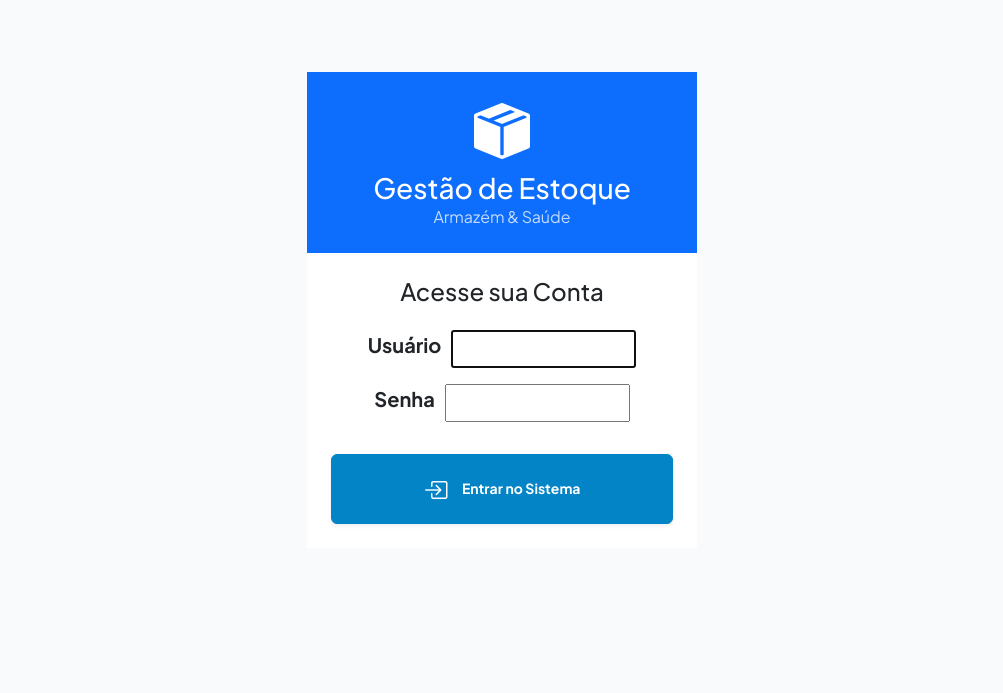
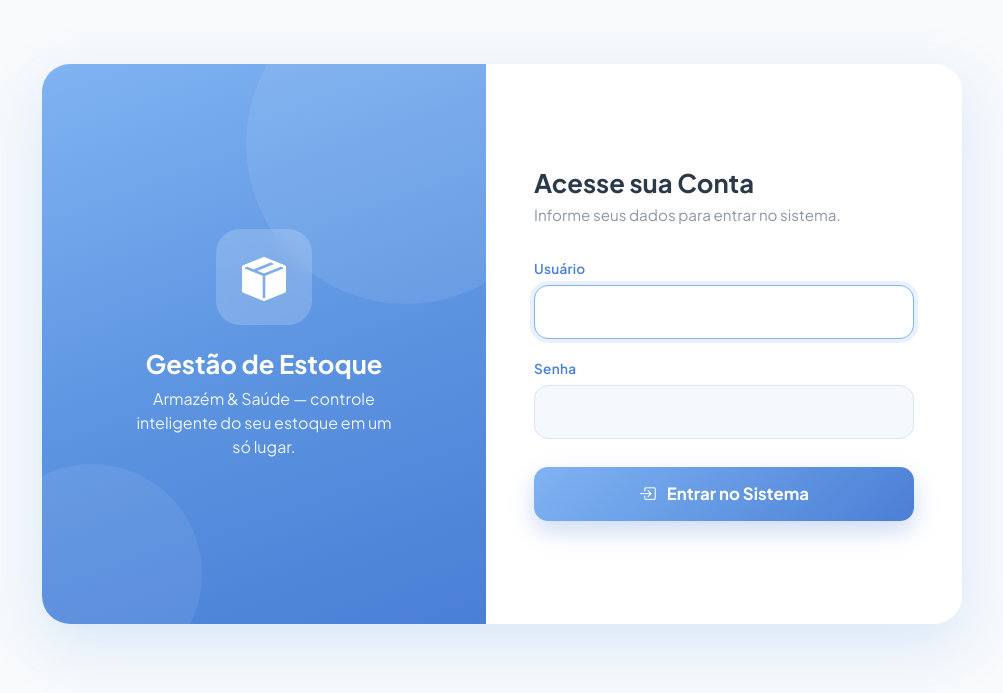
Before and after one commit to JuanVitorio/gerencia_armazem_saude, a Django app: page /login/ in a window 1280 px wide. Shown: the top 693 px of the page, without its empty margins (138-1141 px from the left). Run offline with Django 5.2, Linux system fonts and the light colour scheme.

Commit message:
style: mudança na tela de login

```diff
--- a/templates/registration/login.html
+++ b/templates/registration/login.html
@@ -2,44 +2,247 @@
 {% block title %}Entrar no Sistema — Gestão de Estoque{% endblock %}
 
 {% block content %}
-<div class="row justify-content-center my-5">
-    <div class="col-md-5 col-lg-4">
-        <div class="card-custom shadow-md">
-            <div class="card-custom-header bg-primary text-white text-center py-4">
-                <i class="bi bi-box-seam-fill display-4 mb-2 d-block"></i>
-                <h1 class="h3 text-white mb-0">Gestão de Estoque</h1>
-                <span class="fs-6 opacity-75">Armazém & Saúde</span>
+<style>
+    .login-wrapper {
+        min-height: 80vh;
+        display: flex;
+        align-items: center;
+        justify-content: center;
+        padding: 2rem 1rem;
+    }
+
+    .login-card {
+        display: flex;
+        width: 100%;
+        max-width: 920px;
+        min-height: 560px;
+        border-radius: 28px;
+        overflow: hidden;
+        box-shadow: 0 20px 60px rgba(74, 144, 226, 0.18);
+        background: #ffffff;
+    }
+
+    .login-side {
+        flex: 1;
+        background: linear-gradient(160deg, #7fb3f2 0%, #5b93e0 55%, #4a7fd6 100%);
+        color: #ffffff;
+        display: flex;
+        flex-direction: column;
+        align-items: center;
+        justify-content: center;
+        text-align: center;
+        padding: 3rem 2rem;
+        position: relative;
+        overflow: hidden;
+    }
+
+    .login-side::before {
+        content: "";
+        position: absolute;
+        width: 320px;
+        height: 320px;
+        border-radius: 50%;
+        background: rgba(255, 255, 255, 0.08);
+        top: -80px;
+        right: -80px;
+    }
+
+    .login-side::after {
+        content: "";
+        position: absolute;
+        width: 220px;
+        height: 220px;
+        border-radius: 50%;
+        background: rgba(255, 255, 255, 0.07);
+        bottom: -60px;
+        left: -60px;
+    }
+
+    .login-side-icon {
+        width: 96px;
+        height: 96px;
+        border-radius: 24px;
+        background: rgba(255, 255, 255, 0.18);
+        display: flex;
+        align-items: center;
+        justify-content: center;
+        margin-bottom: 1.5rem;
+        backdrop-filter: blur(6px);
+        position: relative;
+        z-index: 1;
+    }
+
+    .login-side-icon i {
+        font-size: 2.75rem;
+        color: #ffffff;
+    }
+
+    .login-side h1 {
+        font-size: 1.6rem;
+        font-weight: 700;
+        margin-bottom: 0.4rem;
+        position: relative;
+        z-index: 1;
+    }
+
+    .login-side p {
+        font-size: 1rem;
+        opacity: 0.9;
+        max-width: 260px;
+        margin: 0;
+        position: relative;
+        z-index: 1;
+    }
+
+    .login-form-side {
+        flex: 1;
+        display: flex;
+        flex-direction: column;
+        justify-content: center;
+        padding: 3rem 3rem;
+        background: #ffffff;
+    }
+
+    .login-form-side h2 {
+        font-size: 1.6rem;
+        font-weight: 700;
+        color: #2b3a4a;
+        margin-bottom: 0.35rem;
+    }
+
+    .login-form-side .subtitle {
+        color: #8a97a5;
+        font-size: 0.95rem;
+        margin-bottom: 2rem;
+    }
+
+    .login-field {
+        margin-bottom: 1.25rem;
+    }
+
+    .login-field label {
+        display: block;
+        font-size: 0.85rem;
+        font-weight: 600;
+        color: #4a7fd6;
+        margin-bottom: 0.4rem;
+        letter-spacing: 0.02em;
+    }
+
+    .login-field input,
+    .login-field select,
+    .login-field textarea {
+        width: 100%;
+        border: 1px solid #dbe6f5;
+        background: #f5f8fd;
+        border-radius: 14px;
+        padding: 0.85rem 1.1rem;
+        font-size: 1rem;
+        color: #2b3a4a;
+        transition: border-color 0.2s ease, box-shadow 0.2s ease;
+    }
+
+    .login-field input:focus,
+    .login-field select:focus,
+    .login-field textarea:focus {
+        outline: none;
+        border-color: #7fb3f2;
+        box-shadow: 0 0 0 4px rgba(127, 179, 242, 0.18);
+        background: #ffffff;
+    }
+
+    .login-error {
+        color: #e35d6a;
+        font-size: 0.8rem;
+        font-weight: 600;
+        margin-top: 0.35rem;
+    }
+
+    .login-alert {
+        background: #fdecee;
+        color: #c94b57;
+        border-radius: 14px;
+        padding: 0.85rem 1.1rem;
+        font-size: 0.9rem;
+        margin-bottom: 1.25rem;
+        font-weight: 600;
+    }
+
+    .login-submit {
+        border: none;
+        border-radius: 14px;
+        padding: 0.9rem 1rem;
+        font-size: 1.05rem;
+        font-weight: 700;
+        color: #ffffff;
+        background: linear-gradient(135deg, #7fb3f2 0%, #4a7fd6 100%);
+        box-shadow: 0 10px 24px rgba(74, 127, 214, 0.28);
+        transition: transform 0.15s ease, box-shadow 0.15s ease;
+        cursor: pointer;
+        width: 100%;
+        margin-top: 0.5rem;
+    }
+
+    .login-submit:hover {
+        transform: translateY(-2px);
+        box-shadow: 0 14px 28px rgba(74, 127, 214, 0.34);
+        color: #ffffff;
+    }
+
+    @media (max-width: 767px) {
+        .login-card {
+            flex-direction: column;
+            min-height: 0;
+        }
+
+        .login-side {
+            padding: 2.5rem 1.5rem;
+        }
+
+        .login-form-side {
+            padding: 2.5rem 1.75rem;
+        }
+    }
+</style>
+
+<div class="login-wrapper">
+    <div class="login-card">
+        <div class="login-side">
+            <div class="login-side-icon">
+                <i class="bi bi-box-seam-fill"></i>
             </div>
-            <div class="card-custom-body p-4 bg-white">
-                <h2 class="fs-4 text-center mb-4 text-dark font-weight-bold">Acesse sua Conta</h2>
+            <h1>Gestão de Estoque</h1>
+            <p>Armazém &amp; Saúde — controle inteligente do seu estoque em um só lugar.</p>
+        </div>
+
+        <div class="login-form-side">
+            <h2>Acesse sua Conta</h2>
+            <p class="subtitle">Informe seus dados para entrar no sistema.</p>
 
             <form method="post" novalidate>
                 {% csrf_token %}
 
                 {% for error in form.non_field_errors %}
-                        <div class="alert alert-danger mb-3">
+                    <div class="login-alert">
                         <i class="bi bi-exclamation-circle-fill me-1"></i> {{ error }}
                     </div>
                 {% endfor %}
 
                 {% for field in form %}
-                        <div class="mb-3" style="display: flex; justify-content: center;">
-                            <label for="{{ field.id_for_label }}" class="form-label fs-5 fw-bold text-dark" style="margin-right: 10px; text-align: center;">
-                                {{ field.label }}
-                            </label>
+                    <div class="login-field">
+                        <label for="{{ field.id_for_label }}">{{ field.label }}</label>
                         {{ field }}
                         {% for error in field.errors %}
-                                <div class="text-danger fw-bold small mt-1"><i class="bi bi-x-circle-fill me-1"></i> {{ error }}</div>
+                            <div class="login-error"><i class="bi bi-x-circle-fill me-1"></i> {{ error }}</div>
                         {% endfor %}
                     </div>
                 {% endfor %}
 
-                    <button type="submit" class="btn btn-primary btn-lg w-100 fw-bold mt-3 shadow-sm py-3">
-                        <i class="bi bi-box-arrow-in-right me-2 fs-4"></i> Entrar no Sistema
+                <button type="submit" class="login-submit">
+                    <i class="bi bi-box-arrow-in-right me-2"></i> Entrar no Sistema
                 </button>
             </form>
         </div>
     </div>
 </div>
-</div>
 {% endblock %}
```
Lines whose indentation alone changed are shown as unchanged.
